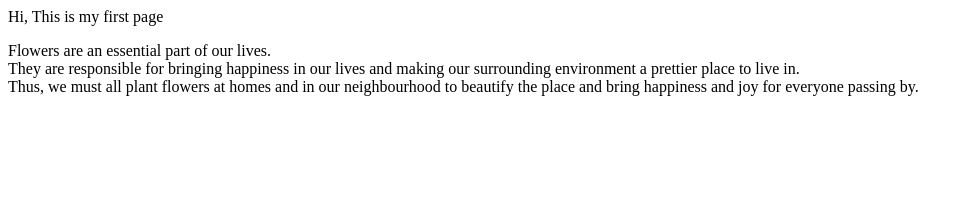
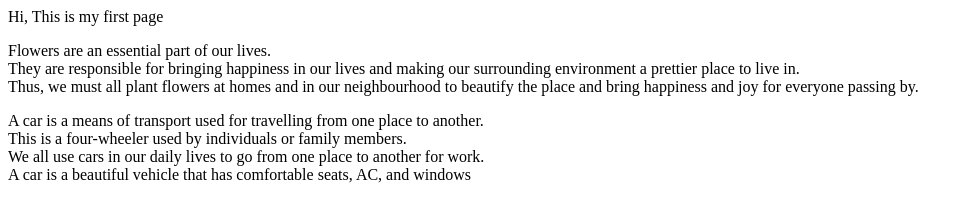
Before and after one commit to Roopa4112/sample, a plain HTML site: page index.html in a window 1280 px wide. Shown: the whole page, without its empty margins (0-973 px from the left). Drawn offline with Linux system fonts and the light colour scheme.

Commit message:
add new feature

```diff
--- a/index.html
+++ b/index.html
@@ -4,4 +4,7 @@
     <p>
         Flowers are an essential part of our lives.<br> They are responsible for bringing happiness in our lives and making our surrounding environment a prettier place to live in. <br> Thus, we must all plant flowers at homes and in our neighbourhood to beautify the place and bring happiness and joy for everyone passing by.
     </p>
+    <p>
+        A car is a means of transport used for travelling from one place to another.<br> This is a four-wheeler used by individuals or family members. <br> We all use cars in our daily lives to go from one place to another for work.<br> A car is a beautiful vehicle that has comfortable seats, AC, and windows
+    </p>
 </body>
```
